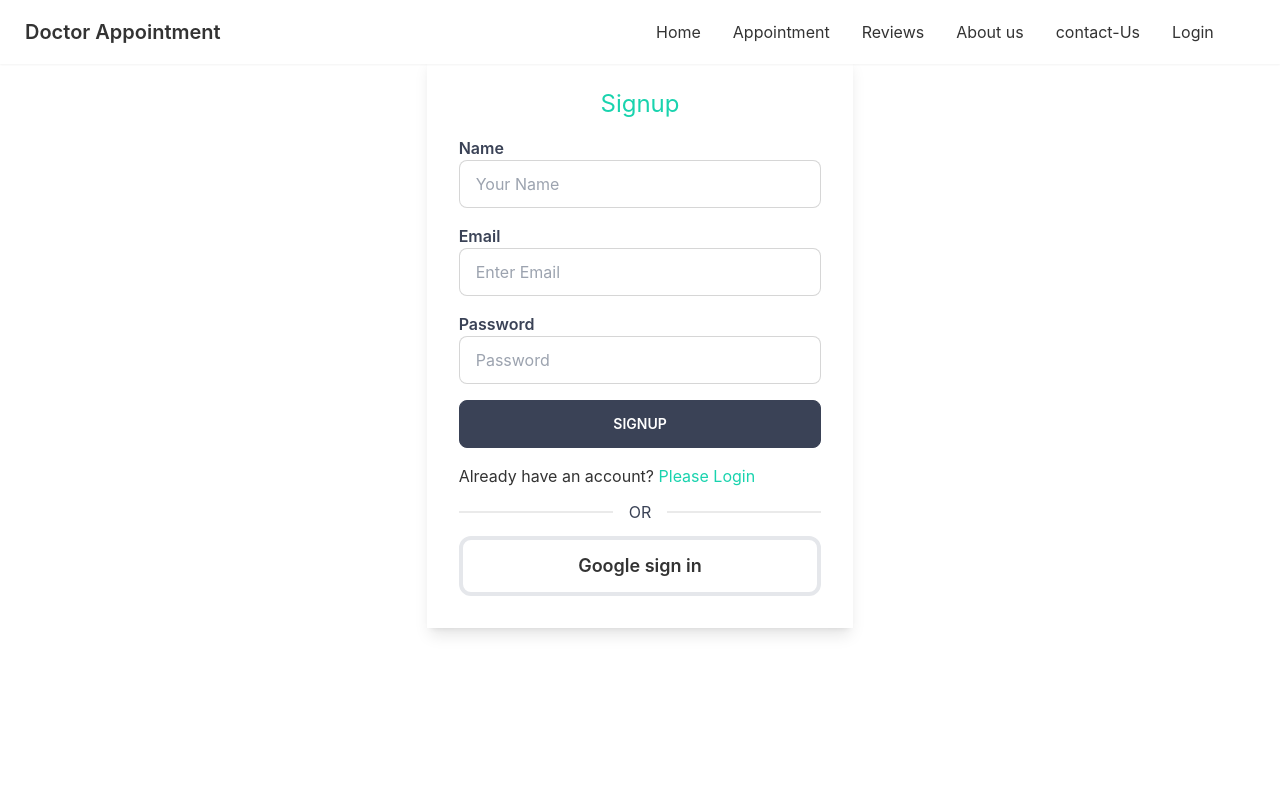
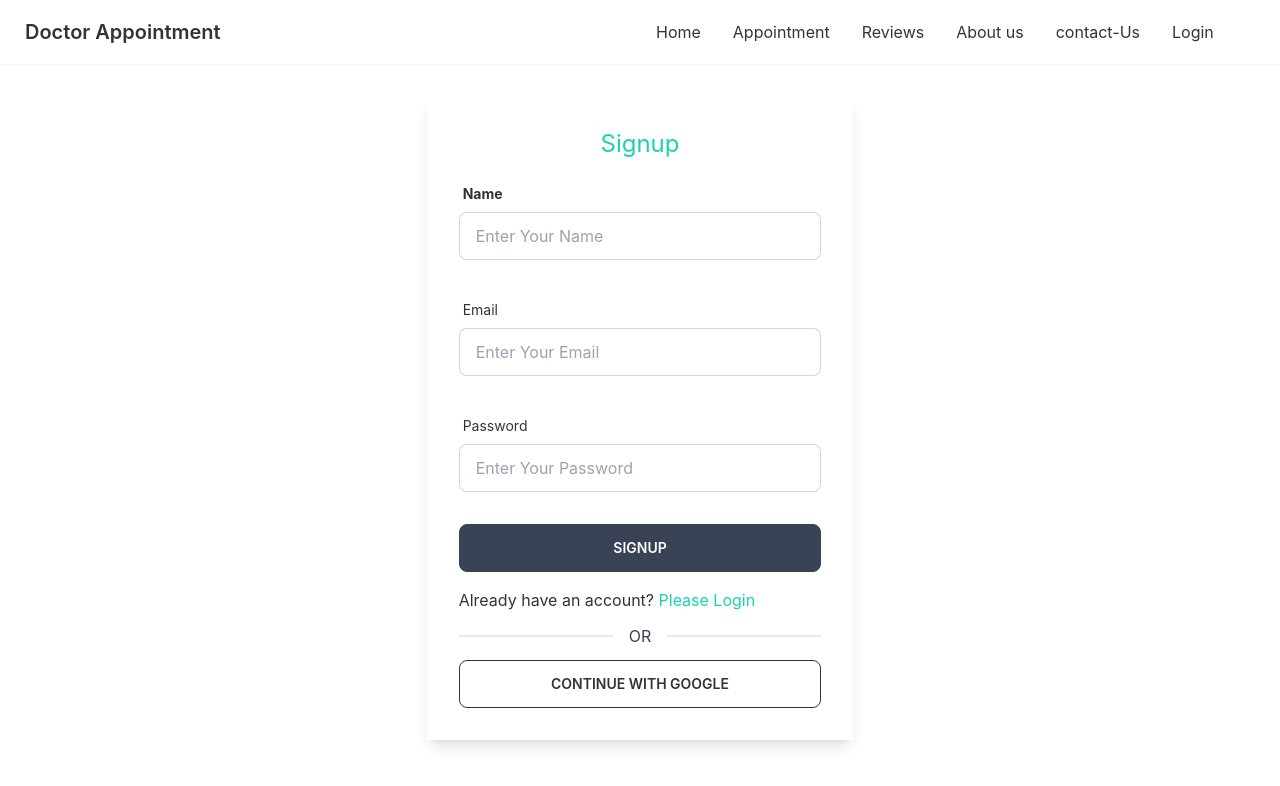
Before and after one commit to Safiul-Azam/doctor-appointment, a React (Create React App) app: page /signup in a window 1280 px wide. Shown: the top 786 px of the page. Built offline with nearby package versions, Linux system fonts and the light colour scheme; no server answers.

Commit message:
used react form hook in signup and login form

```diff
--- a/package.json
+++ b/package.json
@@ -13,6 +13,7 @@
     "react-day-picker": "^8.0.4",
     "react-dom": "^18.1.0",
     "react-firebase-hooks": "^5.0.3",
+    "react-hook-form": "^7.31.1",
     "react-router-dom": "^6.3.0",
     "react-scripts": "5.0.1",
     "web-vitals": "^2.1.4"
--- a/src/Pages/LogIn/Login.js
+++ b/src/Pages/LogIn/Login.js
@@ -1,10 +1,13 @@
 import React from 'react';
 import { useSignInWithEmailAndPassword } from 'react-firebase-hooks/auth';
+import { useForm } from 'react-hook-form';
 import { Link, useLocation, useNavigate } from 'react-router-dom';
 import auth from '../../firebase.init';
 import SocialLogin from './SocialLogin';
 
 const Login = () => {
+    const { register, formState: { errors }, handleSubmit } = useForm();
+    const onSubmit = data => console.log(data);
     const location = useLocation()
     const navigate = useNavigate()
     const [
@@ -17,24 +20,64 @@
       if(user){
         navigate(from, { replace: true });
       }
-    const handleSubmit = e =>{
-        e.preventDefault()
-        const email = e.target.email.value
-        const password = e.target.password.value
-        signInWithEmailAndPassword(email, password)
-    }
+    // const handleSubmit = e =>{
+    //     e.preventDefault()
+    //     const email = e.target.email.value
+    //     const password = e.target.password.value
+    //     signInWithEmailAndPassword(email, password)
+    // }
     return (
-        <div className='w-1/3 p-8 mx-auto my-20 shadow-lg'>
+        <div className='w-1/3 p-8 mx-auto mt-24 mb-16 shadow-lg'>
             <h3 className='text-2xl text-secondary text-center mb-4'>login</h3>
-            <form onSubmit={handleSubmit} className='grid grid-cols-1 gap-4'>
-                <div>
-                    <label htmlFor="email" className='text-base text-accent font-semibold'>Email</label>
-                    <input type="email" id='email' placeholder="Type here" className="input input-bordered w-full" />
+            <form onSubmit={handleSubmit(onSubmit)} className='grid grid-cols-1 gap-4'>
+            <div class="form-control w-full ">
+                    <label class="label">
+                        <span class="label-text">Email</span>
+                    </label>
+                    <input
+                        type="Email"
+                        placeholder="Enter Your Email"
+                        class="input input-bordered w-full "
+                        {...register("email", {
+                            required: {
+                                value:true,
+                                message:'Email is required'
+                            },
+                             pattern:{
+                                value:/[a-z0-9]+@[a-z]+\.[a-z]{2,3}/,
+                                message:'Provide a valid email'
+                            }
+                        })}
+                    />
+                    <label class="label">
+                    {errors.email?.type === 'required' && <span class="label-text-alt text-red-500">{errors.email.message}</span>}
+                    {errors.email?.type === 'pattern' && <span class="label-text-alt text-red-500">{errors.email.message}</span>}
+                    </label>
                 </div>
-                <div>
-                    <label className='text-base text-accent font-semibold' htmlFor="password">Password</label>
-                    <input type="password" id='password' placeholder="Password" className="input input-bordered w-full" />
-                    <p className='text-sm text-accent'>Forgot Password?</p>
+                <div class="form-control w-full ">
+                    <label class="label">
+                        <span class="label-text">Password</span>
+                    </label>
+                    <input
+                        type="Password"
+                        placeholder="Enter Your Password"
+                        class="input input-bordered w-full"
+                        {...register("password", {
+                            required: {
+                                value:true,
+                                message:'Password is required'
+                            },
+                            minLength:{
+                                value:6,
+                            }
+                        })}
+                    />
+                     <p className='text-sm'>Forgat password?</p>
+                    <label class="label">
+                    {errors.password?.type === 'required' && <span class="label-text-alt text-red-500">{errors.password.message}</span>}
+                    {errors.password?.type === 'minLength' && <span class="label-text-alt text-red-500">{errors.password.message}</span>}
+                    </label>
+
                 </div>
                 <input type="submit" value='SUBMIT' className="btn btn-accent text-white w-full" />
                 <p className='text-accent'>New to Doctors Portal? <Link className='text-secondary' to='/signup'>Create new account</Link></p>
--- a/src/Pages/LogIn/SignUp.js
+++ b/src/Pages/LogIn/SignUp.js
@@ -3,48 +3,97 @@
 import { useCreateUserWithEmailAndPassword, useUpdateProfile } from 'react-firebase-hooks/auth';
 import auth from '../../firebase.init';
 import SocialLogin from './SocialLogin';
+import { useForm } from "react-hook-form";
 
 const SignUp = () => {
+    const { register, formState: { errors }, handleSubmit } = useForm();
+    const onSubmit = data => {
+        console.log(data)
+    };
     const navigate = useNavigate()
-    const location =useLocation()
+    const location = useLocation()
     const from = location.state?.from?.pathname || "/";
     const [
         createUserWithEmailAndPassword,
         user,
         loading,
         error,
-      ] = useCreateUserWithEmailAndPassword(auth);
-      const [updateProfile, updating, updateError] = useUpdateProfile(auth);
-      if(user){
-        navigate(from ,{replace:true})
-      }
-    const handleSubmit = async e => {
-        e.preventDefault()
-        const displayName = e.target.name.value
-        const email = e.target.email.value
-        const password = e.target.password.value
-        console.log(email, password)
-        await createUserWithEmailAndPassword(email,password)
-        await updateProfile({ displayName});
-        alert('Updated profile');
+    ] = useCreateUserWithEmailAndPassword(auth);
+    const [updateProfile, updating, updateError] = useUpdateProfile(auth);
+    if (user) {
+        navigate(from, { replace: true })
     }
     return (
-        <div className='w-1/3 p-8 mx-auto my-14 shadow-lg'>
+        <div className='w-1/3 p-8 mx-auto my-14 mt-24 shadow-lg'>
             <h3 className='text-2xl text-secondary text-center mb-4'>Signup</h3>
-            <form onSubmit={handleSubmit} className='grid grid-cols-1 gap-4'>
-                <div>
-                    <label className='text-base text-accent font-semibold' htmlFor="name">Name</label>
-                    <input type="text" name='name' id='name' placeholder="Your Name" className="input input-bordered w-full" />
+            <form onSubmit={handleSubmit(onSubmit)} className='grid grid-cols-1 gap-4'>
+                <div class="form-control w-full ">
+                    <label class="label">
+                        <span class="label-text font-bold">Name</span>
+                    </label>
+                    <input
+                        type="Name"
+                        placeholder="Enter Your Name"
+                        class="input input-bordered w-full "
+                        {...register("Name", {
+                            required: {
+                                value:true,
+                                message:'Name is required'
+                            }
+                        })}
+                    />
+                    <label class="label">
+                    {errors.name?.type === 'required' && <span class="label-text-alt text-red-500">{errors.name.message}</span>}
+                    </label>
                 </div>
-                <div>
-                    <label className='text-base text-accent font-semibold' htmlFor="email">Email</label>
-                    <input type="email" name='email' id='email' placeholder="Enter Email" className="input input-bordered w-full" />
+                <div class="form-control w-full ">
+                    <label class="label">
+                        <span class="label-text">Email</span>
+                    </label>
+                    <input
+                        type="Email"
+                        placeholder="Enter Your Email"
+                        class="input input-bordered w-full "
+                        {...register("email", {
+                            required: {
+                                value:true,
+                                message:'Email is required'
+                            },
+                             pattern:{
+                                value:/[a-z0-9]+@[a-z]+\.[a-z]{2,3}/,
+                                message:'Provide a valid email'
+                            }
+                        })}
+                    />
+                    <label class="label">
+                    {errors.email?.type === 'required' && <span class="label-text-alt text-red-500">{errors.email.message}</span>}
+                    {errors.email?.type === 'pattern' && <span class="label-text-alt text-red-500">{errors.email.message}</span>}
+                    </label>
                 </div>
-                <div>
-                    <label className='text-base text-accent font-semibold' htmlFor="password">Password</label>
-                    <input type="password" name='password' id='password' placeholder="Password" className="input input-bordered w-full" />
+                <div class="form-control w-full ">
+                    <label class="label">
+                        <span class="label-text">Password</span>
+                    </label>
+                    <input
+                        type="Password"
+                        placeholder="Enter Your Password"
+                        class="input input-bordered w-full"
+                        {...register("password", {
+                            required: {
+                                value:true,
+                                message:'Password is required'
+                            },
+                            minLength:{
+                                value:6,
+                            }
+                        })}
+                    />
+                    <label class="label">
+                    {errors.password?.type === 'required' && <span class="label-text-alt text-red-500">{errors.password.message}</span>}
+                    {errors.password?.type === 'minLength' && <span class="label-text-alt text-red-500">{errors.password.message}</span>}
+                    </label>
                 </div>
-                <input type="submit" value='SIGNUP' className="btn btn-accent text-white w-full" />
+                <input type="submit" value='signup' className="btn btn-accent text-white w-full" />
                 <p>Already have an account? <Link className='text-secondary' to='/login'>Please Login</Link></p>
             </form>
             <SocialLogin></SocialLogin>
--- a/src/Pages/LogIn/SocialLogin.js
+++ b/src/Pages/LogIn/SocialLogin.js
@@ -1,10 +1,21 @@
 import React from 'react';
+import { useSignInWithGoogle } from 'react-firebase-hooks/auth';
+import { useLocation, useNavigate } from 'react-router-dom';
+import auth from '../../firebase.init';
 
 const SocialLogin = () => {
+    const [signInWithGoogle, user, loading, error] = useSignInWithGoogle(auth);
+    const navigate =useNavigate()
+    const location =useLocation()
+    const from = location.state?.from?.pathname || "/"
+    if(user){
+        console.log(user)
+        navigate(from , {replace:true})
+    }
     return (
         <div>
-            <div class="divider text-accent">OR</div>
-            <button className='w-full text-text-accent text-lg font-semibold border-4 p-3 rounded-xl'>Google sign in</button>
+            <div className="divider text-accent">OR</div>
+            <button onClick={()=>signInWithGoogle()} className="btn btn-outline w-full">CONTINUE WITH GOOGLE</button>
         </div>
     );
 };
```
Also changed, not shown: 1 other file (tests, documents, lock files or other folders).
